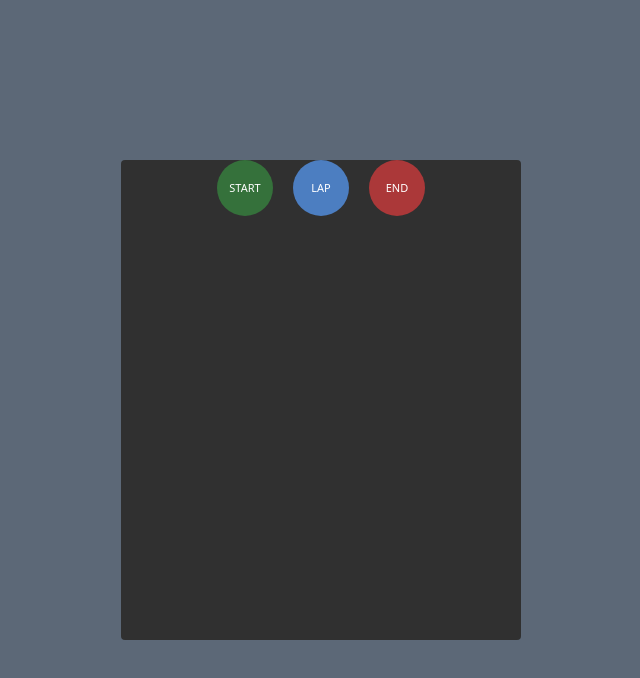
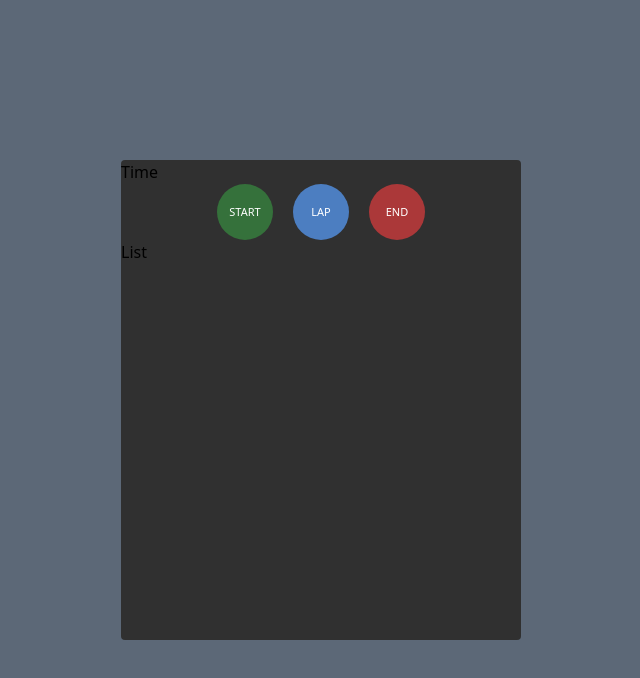
Before and after one commit to eobcre/stop-watch, a React (Vite) app: page / in a window 1280 px wide. Shown: the top 678 px of the page, without its empty margins (319-959 px from the left). Built offline with nearby package versions, Linux system fonts and the light colour scheme.

Commit message:
placed components

```diff
--- a/src/App.tsx
+++ b/src/App.tsx
@@ -1,14 +1,18 @@
+import Time from './Time';
 import Button from './components/Button';
+import List from './components/List';
 
 const App = () => {
   return (
     <div className='flex justify-center items-center bg-[#5C6877] h-screen'>
       <div className='bg-[#303030] rounded w-[400px] h-[480px]'>
+        <Time />
         <div className='flex justify-center gap-5'>
           <Button name='Start' className='bg-[#35713B]' />
           <Button name='Lap' className='bg-[#4C7EC1]' />
           <Button name='End' className='bg-[#AB3839]' />
         </div>
+        <List />
       </div>
     </div>
   );
```
